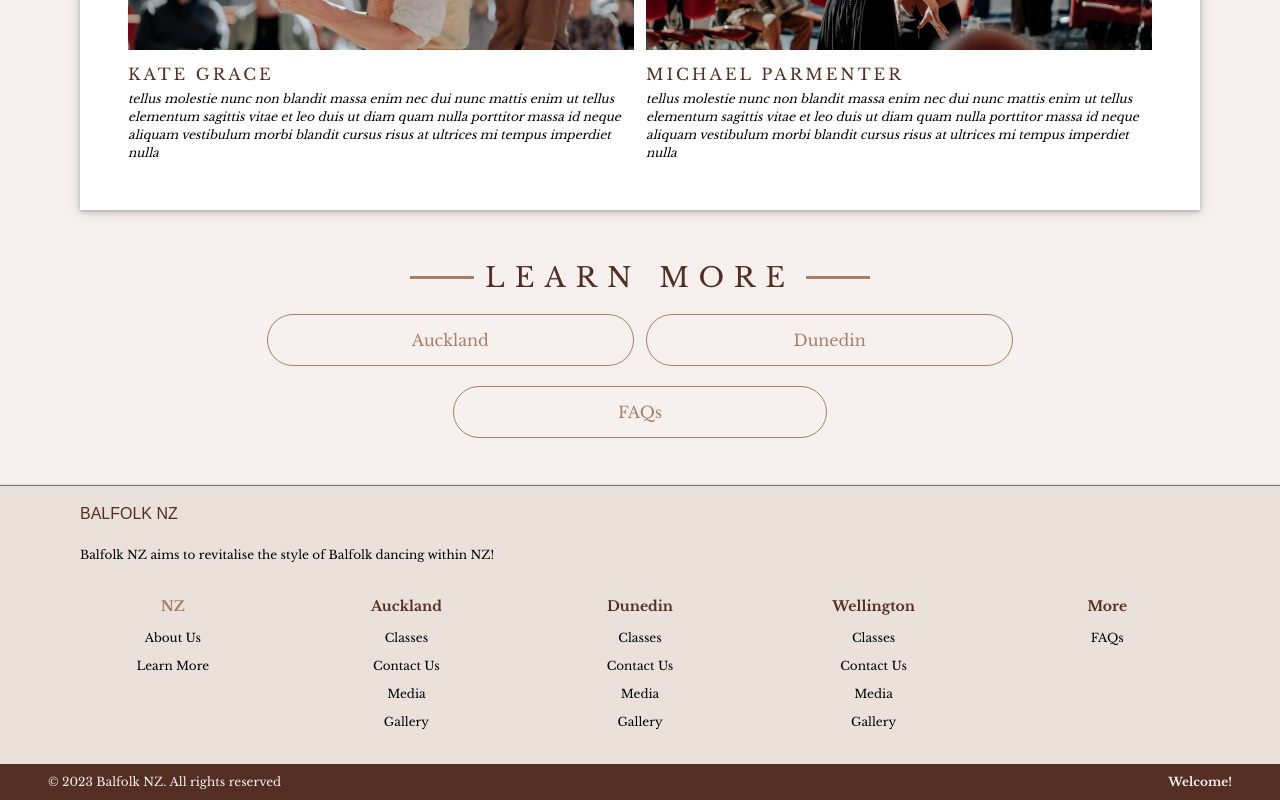
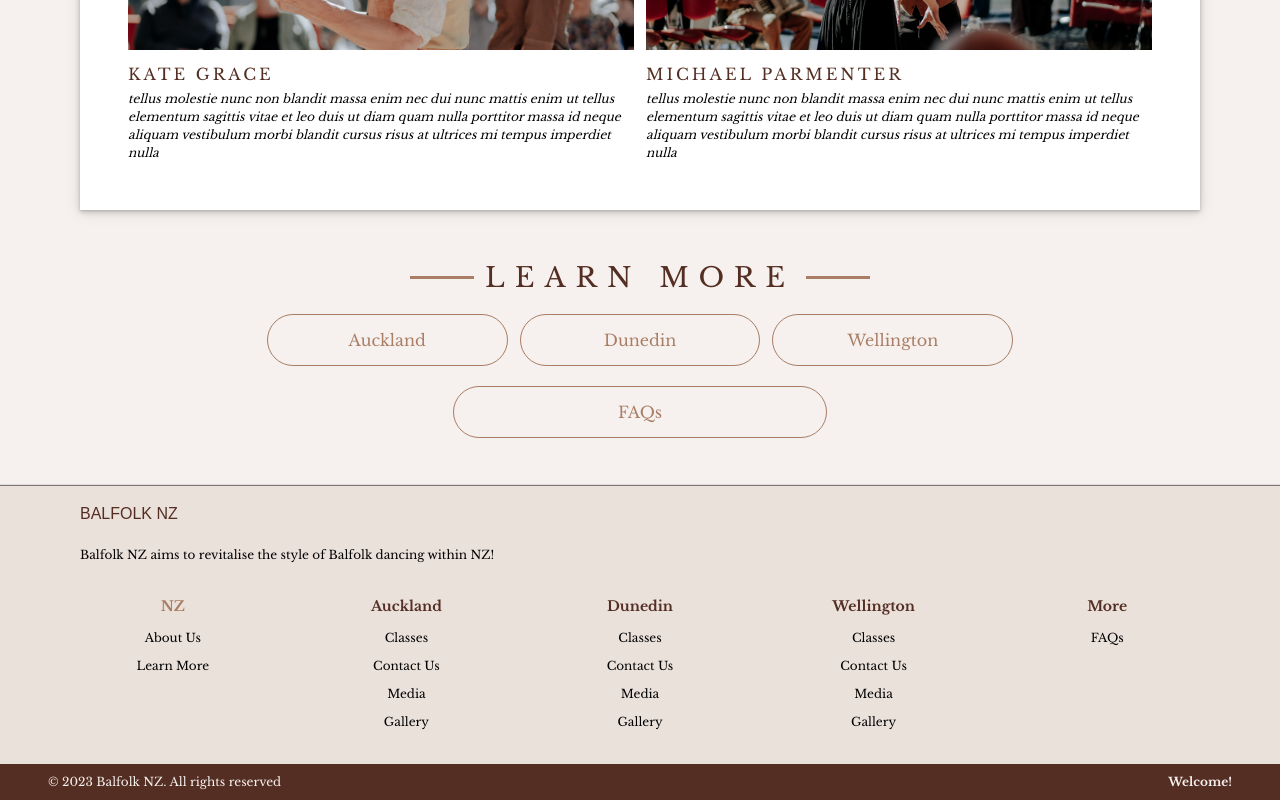
Before and after one commit to balfolknz/balfolk-nz, a Next.js app: page / in a window 1280 px wide. Shown: the part 1251-2051 px from the top of the page. Built offline with nearby package versions, Linux system fonts and the light colour scheme; a web font is replaced by a local one.

Commit message:
Added wellington learn more

```diff
--- a/app/more/page.tsx
+++ b/app/more/page.tsx
@@ -6,9 +6,9 @@ const MorePage = () => {
     return (
         <PageWrapperAnimation>
             <section className={`${styles.page} `}>
-                <section className={`${styles.faq} | flex flex-col gap-6 justify-center items-center`}>
+                <section className={`${styles.faq} | flex flex-col gap-6 justify-center items-center`} id={"faqs"}>
                     <h2 className={`title`}>FAQs</h2>
-                    <section className={`gridTwoCol | px-5`} id={"questions"}>
+                    <section className={`gridTwoCol | px-5`}>
                         {questions.questions.map((question: questionContent) => {
                             return (
                                 <section className={`${styles.questionWrapper} gap-4 `}>
--- a/app/page.tsx
+++ b/app/page.tsx
@@ -37,7 +37,7 @@ const Page = () => {
                     }
                 </Carousel>
                 <section className={`flex flex-start flex-col items-center page w-full`}>
-                    <section className={`${styles.aboutUs} | flexStart flex-col gap-10`} id="gallery">
+                    <section className={`${styles.aboutUs} | flexStart flex-col gap-10`} id="about-us">
                         <section className={`${styles.aboutUs__description} ${styles.aboutUs__description__short}`}>
                             <h1 className={`title`}>About Us</h1>
                             <p>{aboutContent.shortDescription}</p>
--- a/constants/footer.constants.ts
+++ b/constants/footer.constants.ts
@@ -8,7 +8,7 @@ export const footerLinks: allFooterLinks = {
             links: [
                 {
                     name: "About Us",
-                    path: "/#gallery"
+                    path: "/#about-us"
                 },
                 {
                     name: "Learn More",
@@ -96,7 +96,7 @@ export const footerLinks: allFooterLinks = {
             links: [
                 {
                     name: "FAQs",
-                    path: "/more#questions"
+                    path: "/more#faqs"
                 },
             ],
         },
--- a/content/home/index.content.ts
+++ b/content/home/index.content.ts
@@ -39,5 +39,9 @@ export const learnMoreButtons: learnMoreButtons = {
             "name": "Dunedin",
             "path": "/dunedin",
         },
+        {
+            "name": "Wellington",
+            "path": "/wellington",
+        },
     ]
 }
```
